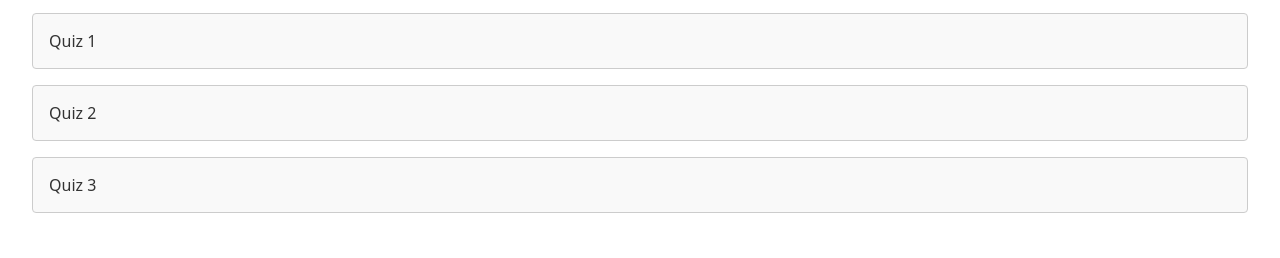
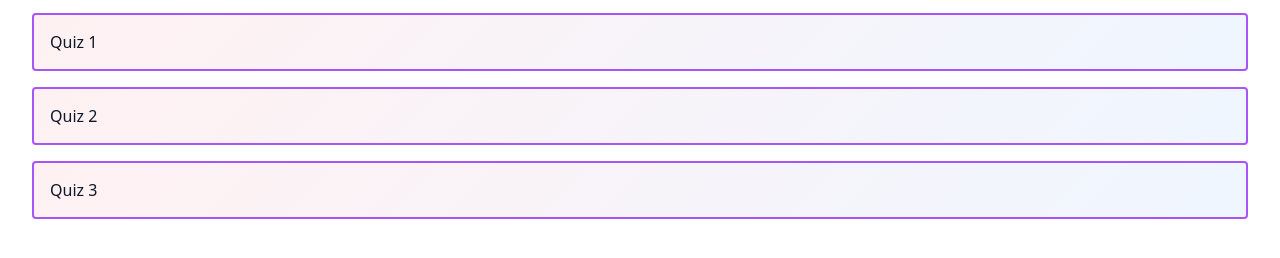
Before and after one commit to TTAR007/Quiz-app, a plain HTML site: page quiz.html in a window 1280 px wide. Shown: the part 100-358 px from the top of the page. Drawn offline with Linux system fonts and the light colour scheme.

Commit message:
change color

```diff
--- a/quiz.html
+++ b/quiz.html
@@ -16,9 +16,9 @@
 
     <main>
         <ol class="quiz-container">
-            <li><a class="quiz-link" href="quiz.html">Quiz 1</a></li>
-            <li><a class="quiz-link" href="quiz.html">Quiz 2</a></li>
-            <li><a class="quiz-link" href="quiz.html">Quiz 3</a></li>
+            <li><a class="quiz-link" href="question.html">Quiz 1</a></li>
+            <li><a class="quiz-link" href="question.html">Quiz 2</a></li>
+            <li><a class="quiz-link" href="question.html">Quiz 3</a></li>
         </ol>
     </main>
 </body>
--- a/styles/quiz.css
+++ b/styles/quiz.css
@@ -14,19 +14,19 @@ main {
     height: 100%;
     padding: 1rem;
     text-decoration: none;
-    border: 1px solid #ccc;
+    border: 2px solid #a855f7;
     border-radius: 4px;
-    background-color: #f9f9f9;
-    color: #333;
+    background: linear-gradient(135deg, #fff1f2 0%, #eff6ff 100%);
+    color: #0f172a;
     transition: background-color 0.3s, border-color 0.3s;
 }
 
 .quiz-link:hover {
-    background-color: #e9e9e9;
-    border-color: #999;
+    background: linear-gradient(135deg, #ecfeff 0%, #fef9c3 100%);
+    border-color: #06b6d4;
 }
 
 .quiz-link:active {
-    background-color: #d9d9d9;
-    border-color: #434343;
+    background: linear-gradient(135deg, #fae8ff 0%, #dbeafe 100%);
+    border-color: #2563eb;
 }
```
Also changed, not shown: question.html (+1 -1 lines).
